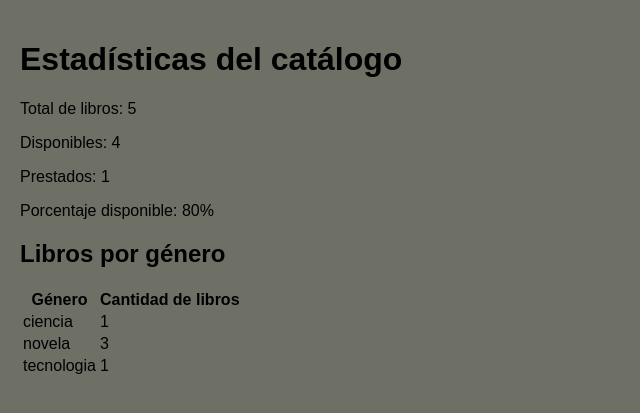
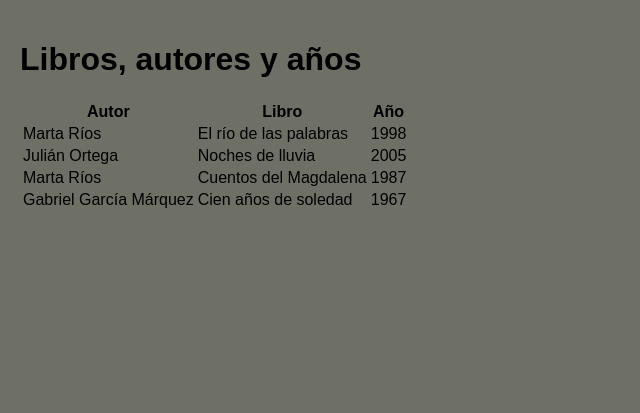
Before and after one commit to cuellarjuan246-svg/Ejercicio-MVT, a Django app: page /logica/ in a window 1280 px wide. Shown: the part 38-451 px from the top of the page, without its empty margins (0-640 px from the left). Run offline with Django 5.2, Linux system fonts and the light colour scheme; tables that the repository leaves empty hold one stand-in row (values such as "Sample post").

Commit message:
Agregar búsqueda por nombre, formulario de contacto y actualizar catálogo
- Nueva vista buscar_libros_por_nombre con sus rutas y plantilla
  (buscar_libros.html) para buscar libros por nombre desde /libros/
  o por URL directa.
- Listado de libros (lista.html) ahora se muestra en tabla con ID,
  nombre y autor, e incluye un formulario de búsqueda por nombre.
- Formulario de contacto funcional: la vista contacto procesa el
  POST, valida los campos obligatorios y muestra confirmación o
  error en contacto.html.
- Actualización de datos del catálogo (datos.py) y nuevas opciones
  de rol de usuario (models.py).
- Nuevas migraciones para los libros agregados y el cambio de rol
  de usuario.
- Pruebas nuevas para el listado, la búsqueda por nombre y la
  autogeneración de IDs de libro.

Co-Authored-By: Claude Sonnet 5 <noreply@anthropic.com>

```diff
--- a/app_catalogo/datos.py
+++ b/app_catalogo/datos.py
@@ -1,9 +1,10 @@
 LIBROS = [
     { "id": 1, "titulo": "El río de las palabras", "autor": "Marta Ríos", "anio": 1998, "genero": "novela", "disponible": True,},
-    { "id": 2, "titulo": "Noches de lluvia", "autor": "Julián Ortega", "anio": 2005, "genero": "novela", "disponible": False,},
-    { "id": 3, "titulo": "Python desde cero", "autor": "Ana Ruiz", "anio": 2021, "genero": "tecnologia", "disponible": True,},
-    { "id": 4, "titulo": "El universo en tu bolsillo", "autor": "Carlos Vega", "anio": 2012, "genero": "ciencia", "disponible": True, },
+    { "id": 2, "titulo": "Noches de lluvia", "autor": "Julián Ortega", "anio": 2005, "genero": "novela", "disponible": True,},
+    { "id": 3, "titulo": "Python desde cero", "autor": "Ana Ruiz", "anio": 2021, "genero": "tecnologia", "disponible": False,},
+    { "id": 4, "titulo": "El universo en tu bolsillo", "autor": "Carlos Vega", "anio": 2012, "genero": "ciencia", "disponible": False, },
     { "id": 5, "titulo": "Cuentos del Magdalena", "autor": "Marta Ríos", "anio": 1987, "genero": "novela", "disponible": True,},
+    { "id": 6, "titulo": "Cien años de soledad", "autor": "Gabriel García Márquez", "anio": 1967, "genero": "novela", "disponible": True,},
 ]
 
 
--- a/app_catalogo/models.py
+++ b/app_catalogo/models.py
@@ -8,7 +8,7 @@ class usuario(models.Model):
     fecha_registro = models.DateTimeField(auto_now_add=True)
     fecha_nacimiento = models.DateField()
     genero = models.CharField(max_length=10, choices=[("M", "Masculino"), ("F", "Femenino")])
-    rol = models.CharField(max_length=20, choices=[("admin", "Administrador"), ("usuario", "Usuario")], default="usuario")
+    rol = models.CharField(max_length=20, choices=[("admin", "Administrador"), ("estudiante", "Estudiante"), ("usuario", "Usuario"), ("instructor", "Instructor")], default="usuario")
 
     def _str_(self):
         return self.nombre
@@ -16,6 +16,7 @@ class usuario(models.Model):
 
 class editorial(models.Model):
     id = models.AutoField(primary_key=True)
+
     nombre = models.CharField(max_length=100)
     direccion = models.CharField(max_length=200)
     telefono = models.CharField(max_length=15)
--- a/app_catalogo/templates/app_catalogo/detalle.html
+++ b/app_catalogo/templates/app_catalogo/detalle.html
@@ -5,7 +5,7 @@
 {% block content %}
     <h1>{{ libro.titulo }}</h1>
     <p><strong>Autor:</strong> {{ libro.autor }}</p>
-    <p><strong>Año:</strong> {{ libro.anio }}</p>
+    <p><strong>Año:</strong> {{ libro.anio_publicacion }}</p>
     <p><strong>Género:</strong> {{ libro.genero|capfirst }}</p>
     <p><strong>Estado:</strong> {{ libro.disponible|yesno:"Disponible,Prestado" }}</p>
     <a href="{% url 'lista_libros' %}">Volver al listado</a>
--- a/app_catalogo/templates/app_catalogo/logica.html
+++ b/app_catalogo/templates/app_catalogo/logica.html
@@ -1,35 +1,27 @@
 {% extends "app_catalogo/base.html" %}
 
-{% block title %}Estadísticas del catálogo{% endblock %}
+{% block title %}Libros, autores y años{% endblock %}
 
 {% block content %}
-    <h1>Estadísticas del catálogo</h1>
-    <p>Total de libros: {{ total }}</p>
-    <p>Disponibles: {{ disponibles }}</p>
-    <p>Prestados: {{ prestados }}</p>
-    <p>Porcentaje disponible: {{ porcentaje_disponible }}%</p>
-
-    {% if porcentaje_disponible < 50 %}
-        <p><strong>Advertencia:</strong> menos de la mitad de los libros están disponibles.</p>
-    {% endif %}
-
-    <h2>Libros por género</h2>
+    <h1>Libros, autores y años</h1>
     <table>
         <thead>
             <tr>
-                <th>Género</th>
-                <th>Cantidad de libros</th>
+                <th>Autor</th>
+                <th>Libro</th>
+                <th>Año</th>
             </tr>
         </thead>
         <tbody>
-            {% for fila in libros_por_genero %}
+            {% for libro in libros %}
                 <tr>
-                    <td>{{ fila.genero }}</td>
-                    <td>{{ fila.cantidad }}</td>
+                    <td>{{ libro.autor }}</td>
+                    <td>{{ libro.titulo }}</td>
+                    <td>{{ libro.anio }}</td>
                 </tr>
             {% empty %}
                 <tr>
-                    <td colspan="2">No hay libros en el catálogo.</td>
+                    <td colspan="3">No hay libros en el catálogo.</td>
                 </tr>
             {% endfor %}
         </tbody>
--- a/app_catalogo/urls.py
+++ b/app_catalogo/urls.py
@@ -4,6 +4,8 @@ from . import views
 urlpatterns = [
     path('', views.inicio, name='inicio'),
     path('libros/', views.lista_libros, name='lista_libros'),
+    path('libros/nombre/', views.buscar_libros_por_nombre, name='buscar_libros_por_nombre'),
+    path('libros/nombre/<str:nombre>/', views.buscar_libros_por_nombre, name='buscar_libros_por_nombre'),
     path('libros/<int:libro_id>/', views.detalle_libro, name='detalle_libro'),
     path('autores/', views.autores, name='autores'),
     path('logica/', views.logica, name='logica'),
@@ -11,5 +13,5 @@ urlpatterns = [
     path('acerca/', views.AcercaView.as_view(), name='acerca'),
     path('hola/', views.hola, name='hola'),
     path('cuadrado/<int:numero>/', views.cuadrado, name='cuadrado'),
-    path('contacto/', views.ContactoView.as_view(), name='contacto'),
+    path('contacto/', views.contacto, name='contacto'),
 ]
--- a/app_catalogo/views.py
+++ b/app_catalogo/views.py
@@ -1,8 +1,9 @@
-from django.http import Http404, HttpResponse
-from django.shortcuts import render
+from django.http import HttpResponse
+from django.shortcuts import get_object_or_404, render
 from django.views.generic import TemplateView
 
-from .datos import LIBROS, buscar_libro
+from .datos import LIBROS
+from .models import libro
 
 
 def inicio(request):
@@ -19,14 +20,28 @@ def inicio(request):
 
 def lista_libros(request):
     genero = request.GET.get("genero", "")
+    libros = libro.objects.order_by("id")
     if genero:
-        libros = [libro for libro in LIBROS if libro["genero"] == genero]
-    else:
-        libros = LIBROS
+        libros = libros.filter(genero=genero)
     return render(
         request,
         "app_catalogo/lista.html",
         {"libros": libros, "genero": genero},
+    )
+
+
+def buscar_libros_por_nombre(request, nombre=""):
+    nombre = nombre or request.GET.get("nombre", "").strip()
+    libros = libro.objects.none()
+    if nombre:
+        libros = libro.objects.filter(titulo__icontains=nombre).select_related(
+            "editorial",
+            "tema",
+        ).order_by("id")
+    return render(
+        request,
+        "app_catalogo/buscar_libros.html",
+        {"libros": libros, "nombre": nombre},
     )
 
 
@@ -47,26 +62,11 @@ def autores(request):
 
 
 def logica(request):
-    total = len(LIBROS)
     disponibles = sum(1 for libro in LIBROS if libro["disponible"])
-    prestados = total - disponibles
-    porcentaje_disponible = round(disponibles * 100 / total) if total else 0
-
-    cantidad_por_genero = {}
-    for libro in LIBROS:
-        genero = libro["genero"]
-        cantidad_por_genero[genero] = cantidad_por_genero.get(genero, 0) + 1
-    libros_por_genero = [
-        {"genero": genero, "cantidad": cantidad}
-        for genero, cantidad in sorted(cantidad_por_genero.items())
-    ]
-
+    libros_mostrar = [libro for libro in LIBROS if libro["disponible"]]
     contexto = {
-        "total": total,
         "disponibles": disponibles,
-        "prestados": prestados,
-        "porcentaje_disponible": porcentaje_disponible,
-        "libros_por_genero": libros_por_genero,
+        "libros": libros_mostrar,
     }
     return render(request, "app_catalogo/logica.html", contexto)
 
@@ -83,10 +83,8 @@ def sugerir(request):
 
 
 def detalle_libro(request, libro_id):
-    libro = buscar_libro(libro_id)
-    if libro is None:
-        raise Http404("El libro no existe")
-    return render(request, "app_catalogo/detalle.html", {"libro": libro})
+    libro_obj = get_object_or_404(libro, pk=libro_id)
+    return render(request, "app_catalogo/detalle.html", {"libro": libro_obj})
 
 
 def hola(request):
@@ -98,8 +96,29 @@ def cuadrado(request, numero):
     return HttpResponse(f"El cuadrado de {numero} es {resultado}")
 
 
-class ContactoView(TemplateView):
-    template_name = "app_catalogo/contacto.html"
+def contacto(request):
+    contexto = {}
+    if request.method == "POST":
+        nombre = request.POST.get("nombre", "").strip()
+        correo = request.POST.get("correo", "").strip()
+        motivo = request.POST.get("motivo", "").strip()
+        mensaje = request.POST.get("mensaje", "").strip()
+        acepta_terminos = request.POST.get("acepta_terminos")
+
+        if nombre and correo and motivo and mensaje and acepta_terminos:
+            contexto["enviado"] = True
+            contexto["nombre"] = nombre
+        else:
+            contexto["error"] = "Completa todos los campos obligatorios."
+            contexto.update(
+                {
+                    "nombre": nombre,
+                    "correo": correo,
+                    "motivo": motivo,
+                    "mensaje": mensaje,
+                }
+            )
+    return render(request, "app_catalogo/contacto.html", contexto)
 
 
 class AcercaView(TemplateView):
```
Also changed, not shown: app_catalogo/templates/app_catalogo/buscar_libros.html (added, +39 -0 lines), app_catalogo/templates/app_catalogo/contacto.html (+41 -0 lines), app_catalogo/templates/app_catalogo/desde_año.html (added, +16 -0 lines), app_catalogo/templates/app_catalogo/lista.html (+25 -8 lines), app_catalogo/tests.py (+52 -0 lines), app_catalogo/migrations/0004_agregar_libros.py (added), app_catalogo/migrations/0005_completar_diez_libros.py (added), app_catalogo/migrations/0006_alter_usuario_rol.py (added), db.sqlite3.
